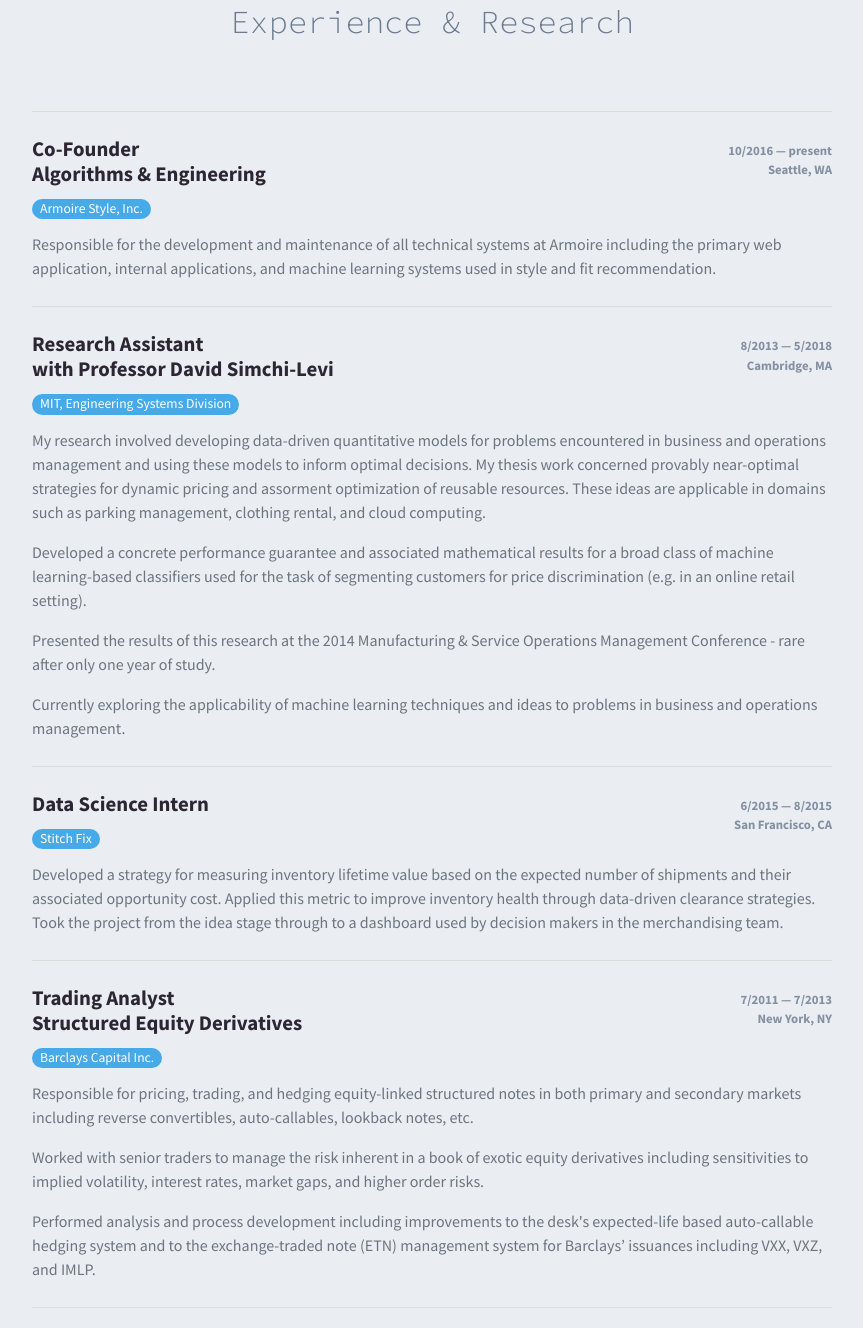
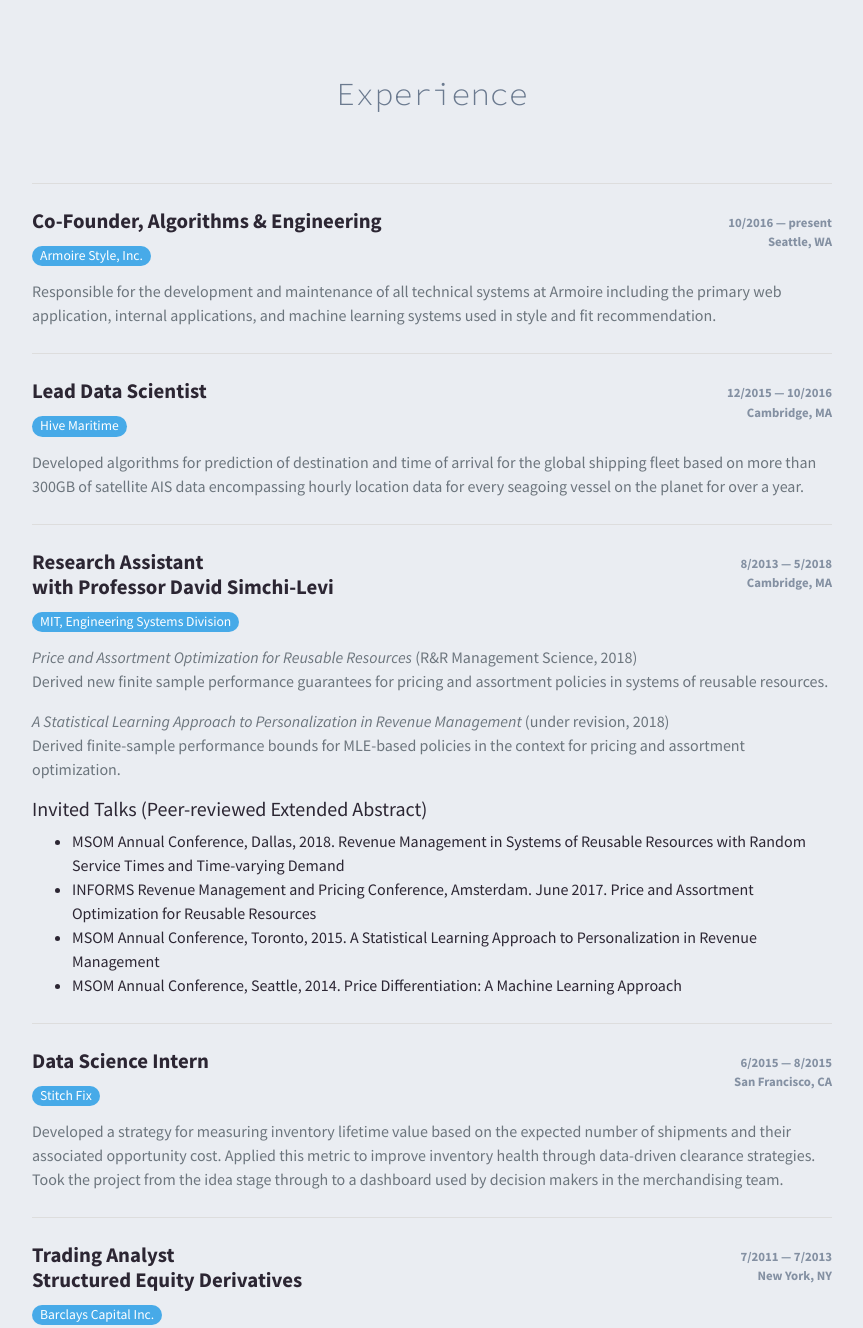
Before and after one commit to zowen/zowen.github.io, a plain HTML site: page zowen.html in a window 1280 px wide. Shown: the part 1561-2889 px from the top of the page, without its empty margins (208-1071 px from the left). Drawn offline with nearby package versions, Linux system fonts and the light colour scheme.

Commit message:
Some work on language.

```diff
--- a/zowen.html
+++ b/zowen.html
@@ -110,18 +110,19 @@
             <h2 class="text-center">Education</h2>
             <div class="item">
               <div class="row">
-                <div class="col-md-6">
+                <div class="col-md-8">
                   <h3>Massachusetts Institute of Technology<br>Operations Research Center</h3>
                   <h4 class="organization">Ph.D. in Operations Research</h4>
                 </div>
-                <div class="col-md-6">
+                <div class="col-md-4">
                   <time class="period">Graduated 2018<br>Cambridge, MA</time>
                 </div>
               </div>
               <p class="text-muted">
                 Advisor: Prof. David Simchi-Levi<br>
-                Applied data-driven quantitative models to problems encountered in business and operations management and using these models to inform optimal decisions.<br>
-                Cumulative GPA: 5.0/5.0 — Passed Qualifying Exam
+                Thesis Committee: Stephen C. Graves, John N. Tsitsiklis<br>
+                Thesis: <i>Revenue Management and Learning in Systems of Reusable Resources</i><br>
+                In my thesis research I used linear programming to derive policies with provable constant-factor performance guarantees for managing pricing and assortment strategies for systems of reusable resources applicable to settings such as parking lots, cloud computing, and clothing rentals.
               </p>
             </div>
             <div class="item">
@@ -138,23 +139,35 @@
                 Major: Operations Research and Information Engineering<br>
                 Minor: Applied Mathematics<br>
                 Graduated <em>magna cum laude</em><br>
-                Cumulative GPA: 3.87 — Major G.P.A. 4.04 — SAT 2260 (730M/780V/750W) — GRE 800Q/730V
+                Conducted research in statistical learning, specifically in adaptive policies such as stochastic bisection search to optimize unknown functions subject to error to optimize dosages in medical applications.
               </p>
             </div>
           </div>
           <div class="experience group" id="experience">
-            <h2 class="text-center">Experience & Research</h2>
+            <h2 class="text-center">Experience</h2>
             <div class="item">
               <div class="row">
-                <div class="col-md-6">
-                  <h3>Co-Founder<br>Algorithms & Engineering</h3>
+                <div class="col-md-8">
+                  <h3>Co-Founder, Algorithms & Engineering</h3>
                   <h4 class="organization">Armoire Style, Inc.</h4>
                 </div>
-                <div class="col-md-6">
+                <div class="col-md-4">
                   <time class="period">10/2016 — present<br>Seattle, WA</time>
                 </div>
               </div>
               <p class="text-muted">Responsible for the development and maintenance of all technical systems at Armoire including the primary web application, internal applications, and machine learning systems used in style and fit recommendation.</p>
+            </div>
+            <div class="item">
+              <div class="row">
+                <div class="col-md-6">
+                  <h3>Lead Data Scientist</h3>
+                  <h4 class="organization">Hive Maritime</h4>
+                </div>
+                <div class="col-md-6">
+                  <time class="period">12/2015 — 10/2016<br>Cambridge, MA</time>
+                </div>
+              </div>
+              <p class="text-muted">Developed algorithms for prediction of destination and time of arrival for the global shipping fleet based on more than 300GB of satellite AIS data encompassing hourly location data for every seagoing vessel on the planet for over a year.</p>
             </div>
             <div class="item">
               <div class="row">
@@ -166,10 +179,16 @@
                   <time class="period">8/2013 — 5/2018<br>Cambridge, MA</time>
                 </div>
               </div>
-              <p class="text-muted">My research involved developing data-driven quantitative models for problems encountered in business and operations management and using these models to inform optimal decisions. My thesis work concerned provably near-optimal strategies for dynamic pricing and assorment optimization of reusable resources. These ideas are applicable in domains such as parking management, clothing rental, and cloud computing.</p>
-              <p class="text-muted">Developed a concrete performance guarantee and associated mathematical results for a broad class of machine learning-based classifiers used for the task of segmenting customers for price discrimination (e.g. in an online retail setting).</p>
-              <p class="text-muted">Presented the results of this research at the 2014 Manufacturing & Service Operations Management Conference - rare after only one year of study.</p>
-              <p class="text-muted">Currently exploring the applicability of machine learning techniques and ideas to problems in business and operations management.</p>
+              <p class="text-muted"><em>Price and Assortment Optimization for Reusable Resources</em> (R&R Management Science, 2018)<br>
+              Derived new finite sample performance guarantees for pricing and assortment policies in systems of reusable resources.</p>
+              <p class="text-muted"><em>A Statistical Learning Approach to Personalization in Revenue Management</em> (under revision, 2018)<br>
+              Derived finite-sample performance bounds for MLE-based policies in the context for pricing and assortment optimization.</p>
+              <h5>Invited Talks (Peer-reviewed Extended Abstract)</h5>
+              <ul>
+                <li>MSOM Annual Conference, Dallas, 2018. Revenue Management in Systems of Reusable Resources with Random Service Times and Time-varying Demand</li>
+                <li>INFORMS Revenue Management and Pricing Conference, Amsterdam. June 2017. Price and Assortment Optimization for Reusable Resources</li>
+                <li>MSOM Annual Conference, Toronto, 2015. A Statistical Learning Approach to Personalization in Revenue Management</li>
+                <li>MSOM Annual Conference, Seattle, 2014. Price Differentiation: A Machine Learning Approach</li>
             </div>
             <div class="item">
               <div class="row">
@@ -195,9 +214,8 @@
               </div>
               <p class="text-muted">Responsible for pricing, trading, and hedging equity-linked structured notes in both primary and secondary markets including reverse convertibles, auto-callables, lookback notes, etc.</p>
               <p class="text-muted">Worked with senior traders to manage the risk inherent in a book of exotic equity derivatives including sensitivities to implied volatility, interest rates, market gaps, and higher order risks.</p>
-              <p class="text-muted">Performed analysis and process development including improvements to the desk's expected-life based auto-callable hedging system and to the exchange-traded note (ETN) management system for Barclays’ issuances including VXX, VXZ, and IMLP.</p>
             </div>
-            <div class="item">
+            <!-- <div class="item">
               <div class="row">
                 <div class="col-md-6">
                   <h3>Research Assistant<br>with Professor Peter Frazier</h3>
@@ -209,7 +227,7 @@
               </div>
               <p class="text-muted">Aided in developing methods in statistical learning, specifically using an adaptive policy to optimize an unknown function in which measurements of the function are subject to error.</p>
               <p class="text-muted">Explored stochastic bisection measurement selection strategies in order to efficiently optimize concentrations in a biological application.</p>
-            </div>
+            </div> -->
           </div>
           <div class="group" id="skills">
             <div class="row">
```
